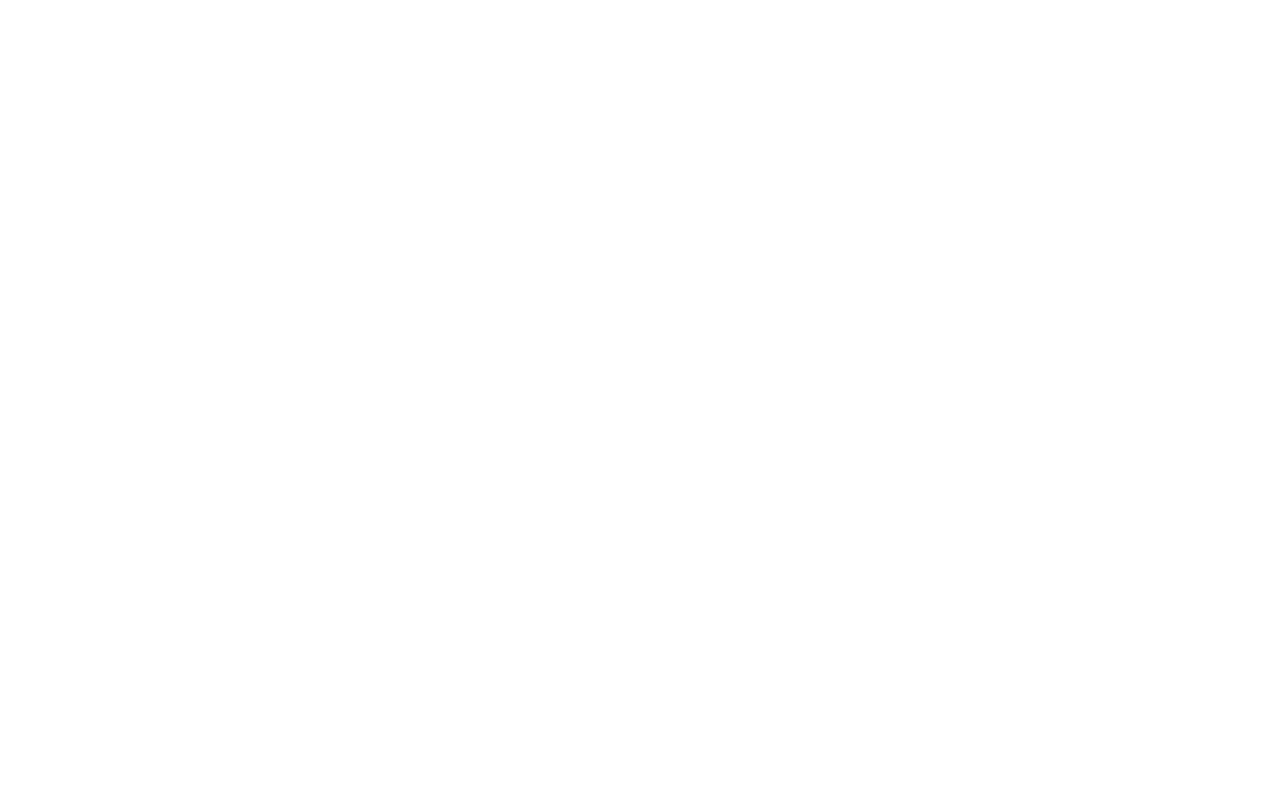
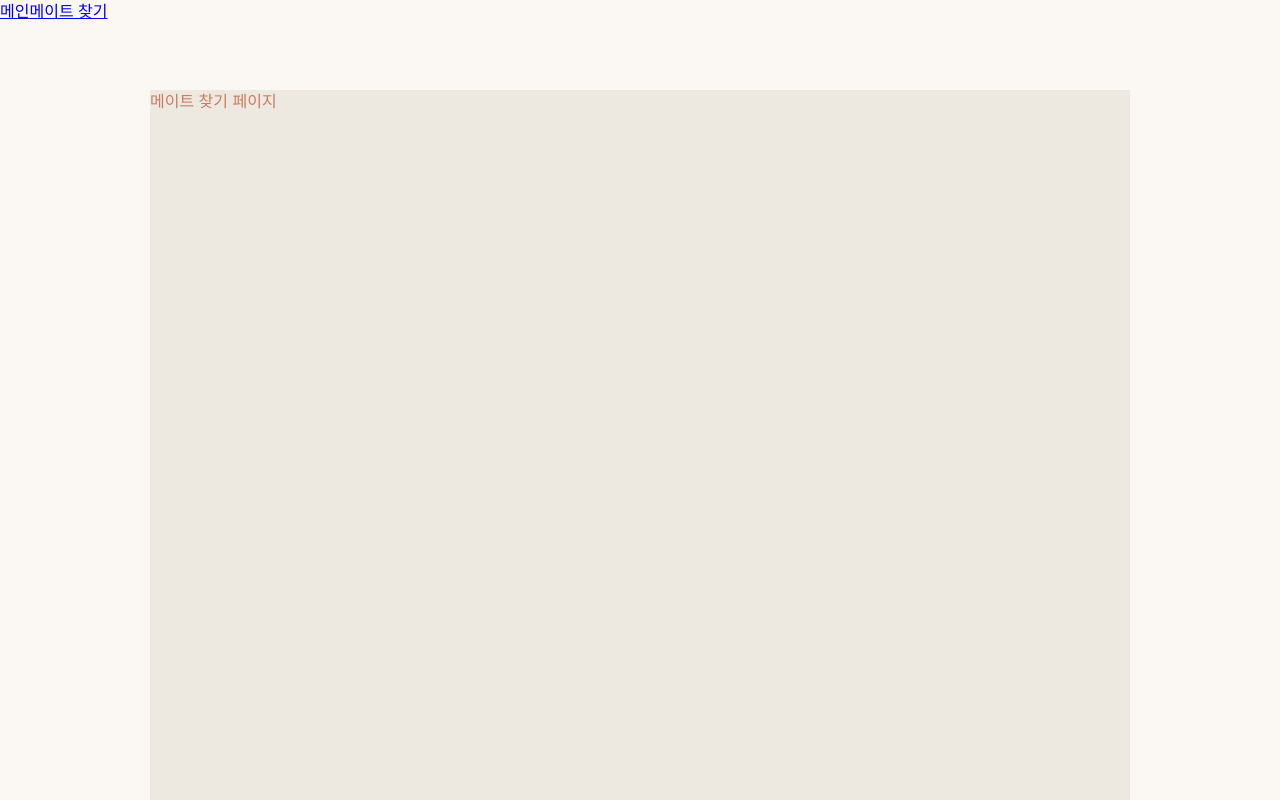
Before and after one commit to codestates-seb/seb41_main_006, a React (Create React App) app in the folder client/: page /mate in a window 1280 px wide. Built offline with nearby package versions, Linux system fonts and the light colour scheme.

Commit message:
[FE] design: 헤더, 컨테이너 스타일 적용

```diff
--- a/client/package.json
+++ b/client/package.json
@@ -11,6 +11,7 @@
     "react": "^18.2.0",
     "react-dom": "^18.2.0",
     "react-redux": "^8.0.5",
+    "react-router-dom": "^6.6.2",
     "react-scripts": "5.0.1",
     "styled-components": "^5.3.6",
     "web-vitals": "^2.1.4"
--- a/client/src/App.js
+++ b/client/src/App.js
@@ -1,5 +1,31 @@
+import Header from './components/Header';
+import styled from 'styled-components';
+import GlobalStyle from './GlobalStyle';
+import { Routes, Route } from 'react-router-dom';
+
+import FindMatePage from './pages/FindMatePage';
+
+const Container = styled.div`
+  padding-top: var(--header-height);
+  background-color: var(--bg-dark-color);
+  width: 100%;
+  max-width: 980px;
+  height: 100%;
+  color: var(--main-color);
+`;
+
 function App() {
-  return <div className="App"></div>;
+  return (
+    <div className="App">
+      <GlobalStyle />
+      <Header></Header>
+      <Container>
+        <Routes>
+          <Route path="/mate" element={<FindMatePage />}></Route>
+        </Routes>
+      </Container>
+    </div>
+  );
 }
 
 export default App;
--- /dev/null
+++ b/client/src/GlobalStyle.js
@@ -0,0 +1,48 @@
+import { createGlobalStyle } from 'styled-components';
+
+const GlobalStyle = createGlobalStyle`
+  *, *::before, *::after {
+    box-sizing: border-box;
+    margin: 0;
+    padding: 0;
+  }
+
+  body {
+    font-family: "Helvetica", "Arial", sans-serif;
+    line-height: 1.5;
+  }
+
+  h2, p {
+    margin: 0;
+  }
+
+  h2 {
+    font-size: 1.5rem;
+  }
+
+  p {
+    font-size: 1rem;
+  }
+
+  .App{
+    background-color: var(--bg-color);
+    width: 100vw;
+    min-height: 100vh;
+    height: 100vh;
+    display: flex;
+    justify-content: center;
+  }
+
+  :root {
+    --header-height: 90px;
+
+    /** color */
+    --bg-color: #fbf7f2;
+    --bg-dark-color: #EDE9E1;
+    --main-color: #CA7C62;
+    --sec-color: #A79689;
+    --main-font-color: #401809;
+  }
+`;
+
+export default GlobalStyle;
--- /dev/null
+++ b/client/src/components/Header.js
@@ -0,0 +1,20 @@
+import styled from 'styled-components';
+import { Link } from 'react-router-dom';
+const SHeader = styled.header`
+  background-color: #fbf7f2;
+  height: var(--header-height);
+  color: var(--main-font-color);
+  width: 100%;
+  position: fixed;
+`;
+
+const Header = () => {
+  return (
+    <SHeader>
+      <Link to={'/'}>메인</Link>
+      <Link to={'/mate'}>메이트 찾기</Link>
+    </SHeader>
+  );
+};
+
+export default Header;
--- a/client/src/index.css
+++ /dev/null
@@ -1,13 +0,0 @@
-body {
-  margin: 0;
-  font-family: -apple-system, BlinkMacSystemFont, 'Segoe UI', 'Roboto', 'Oxygen',
-    'Ubuntu', 'Cantarell', 'Fira Sans', 'Droid Sans', 'Helvetica Neue',
-    sans-serif;
-  -webkit-font-smoothing: antialiased;
-  -moz-osx-font-smoothing: grayscale;
-}
-
-code {
-  font-family: source-code-pro, Menlo, Monaco, Consolas, 'Courier New',
-    monospace;
-}
--- a/client/src/index.js
+++ b/client/src/index.js
@@ -1,11 +1,13 @@
-import React from "react";
-import ReactDOM from "react-dom/client";
-import "./index.css";
-import App from "./App";
+import React from 'react';
+import ReactDOM from 'react-dom/client';
+import { BrowserRouter } from 'react-router-dom';
+import App from './App';
 
-const root = ReactDOM.createRoot(document.getElementById("root"));
+const root = ReactDOM.createRoot(document.getElementById('root'));
 root.render(
   <React.StrictMode>
-    <App />
+    <BrowserRouter>
+      <App />
+    </BrowserRouter>
   </React.StrictMode>
 );
--- /dev/null
+++ b/client/src/pages/FindMatePage.js
@@ -0,0 +1,5 @@
+const FindMatePage = () => {
+  return <div>메이트 찾기 페이지</div>;
+};
+
+export default FindMatePage;
```
Also changed, not shown: client/.eslintrc.json, 1 other file (tests, documents, lock files or other folders).
